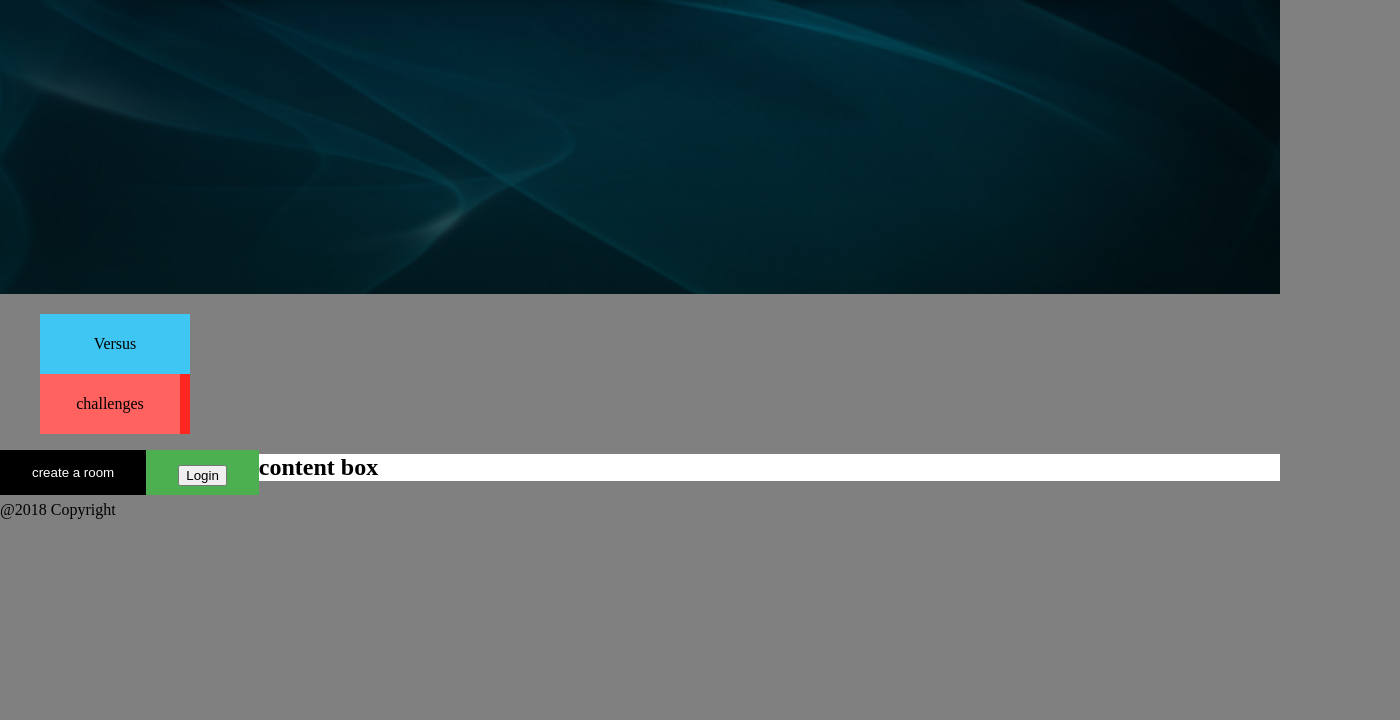
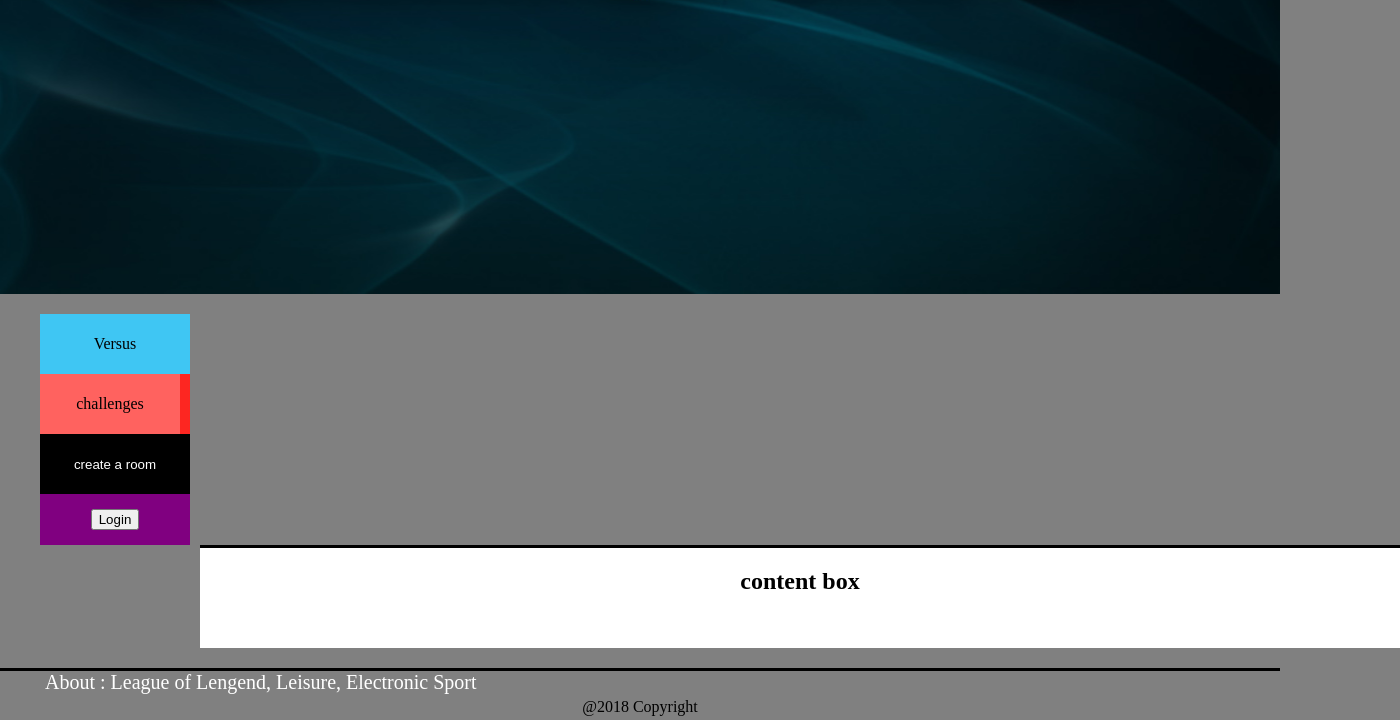
Before and after one commit to billy7038862/billy, a plain HTML site: page LOL website/lol_html.html in a window 1280 px wide. Shown: the part 559-1279 px from the top of the page, 1400 px wide, since content can reach past the window. Before the commit the page ends 1094 px from the top, so only its background shows below. Drawn offline with nearby package versions, Linux system fonts and the light colour scheme.

Commit message:
layout upadated

```diff
--- a/LOL website/css/styles.css
+++ b/LOL website/css/styles.css
@@ -5,15 +5,15 @@ body{
 }
 
 .top-box{
-
-
-	left: 30%;
 	width:100%;
 	min-width: 100%
 
 }
 
+
+
 .nav{
+
 	width:190px;
 
 	}
@@ -22,6 +22,8 @@ body{
 
 	list-style: none;
 }
+
+
 
 div.main{
 	height: 60px;
@@ -65,30 +67,66 @@ li.blue-color ul.subs li a:hover{
 	color:#FFF;
 
 }
-.content-box{
+.content {
 	background-color: white;
 	margin-left:200px;
-	height: auto;
+	height: 100px;
+	width:1200px;
 	max-width: 100%;
 	max-height: 100%;
+	border-top:solid;
+	text-align: center;
+	margin-bottom: 20px;
+
+
 
 }
 
-.side button{
-	float: left;
+.nav button{
+	margin-left: 40px;
 	background-color: black;
 	color: white;
 	padding: 15px 32px;
 	border: none;
+	width:150px;
+	height:60px;
 
 }
 
-.side form{
-	float: left;
-	background-color: #4CAF50;
+.nav form{
+	background-color: purple;
+
 	color: white;
 	padding: 15px 32px;
-	height: 15px;
+	text-align: center;
+
+	margin-left: 40px;
+}
+
+.side {
+
+
 
 
 }
+
+.footer p{
+	text-align: center;
+	margin:0;
+	padding:4px;
+
+
+}
+
+.footer tag {
+	padding: 10px 5px;
+	margin-left: 40px;
+	color:white;
+	font-size:  20px;
+
+
+}
+.footer{
+	border-top: solid;
+
+}
--- a/LOL website/login.html
+++ b/LOL website/login.html
@@ -5,6 +5,7 @@
   	<!-- <link href="css/styles.css" rel="stylesheet" /> -->
   	<link href="css/styles.css" rel="stylesheet" />
   	<link href="css/signin.css" rel="stylesheet">
+  	<script src="http://code.jquery.com/jquery-3.2.1.min.js" ></script>
     <meta charset="utf-8">
     <title>LOL約戰區</title>
 
@@ -39,10 +40,10 @@
 
 
 
-<div id="id01" class="modal">
-  <span onclick="document.getElementById('id01').style.display='none'" class="close" title="Close Modal">&times;</span>
+	<div id="id01" class="modal" style="display: none;">
+  <span onclick="document.getElementById('id01').style.display='none'" class="close" title="Close Modal" style="float: right;">&times;</span>
   <form class="modal-content" action="/action_page.php">
-    <div class="container">
+    <div class="container2">
       <h1>Sign Up</h1>
       <p>Please fill in this form to create an account.</p>
       <hr>
@@ -58,13 +59,13 @@
       <label>
         <input type="checkbox" checked="checked" name="remember" style="margin-bottom:15px"> Remember me
       </label>
-      <button type="submit" class="signupbtn">Sign Up</button>
+
       <p>By creating an account you agree to our <a href="#" style="color:dodgerblue">Terms & Privacy</a>.</p>
+		<button type="submit" class="signupbtn">Sign Up</button>
 
-      <div class="clearfix">
         <button type="button" onclick="document.getElementById('id01').style.display='none'" class="cancelbtn">Cancel</button>
 
-      </div>
+
     </div>
   </form>
 </div>
--- a/LOL website/lol_html.html
+++ b/LOL website/lol_html.html
@@ -13,8 +13,9 @@
   <body>
     <img class = "top-box " src="images/lol.jpg" alt="LOL" height="853" width="1180">
 
+
 	<div class="nav">
-    <ul>
+    <ul style="margin-bottom:0">
     	<li class="blue-color">
     			<div class="main">Versus</div>
     			<ul class="subs">
@@ -30,37 +31,51 @@
     		</ul>
     	</li>
 	</ul>
-</div>
-
-		<div class="side">
 
 	<button id="create">
     		<span>create a room </span>
     	</button>
+
     	<form action="login.html">
     	<input type="submit" value="Login" />
 		</form>
+
 	</div>
-
-    <div class="content-box">
+<div class="content">
 			<h2>content box</h2>
 		</div>
 
-    <div class="footer">
-    	<p>@2018 Copyright</p>
-    </div>
+
+
+
+
+
+
+
+
+
+
+
 
     <script type="text/javascript">
 	$(function() {
 		$("ul.subs").hide();
-		$("div.main").click(function(){
+			$("div.main").click
+				(function(){
 				$("ul.subs").slideUp();
-			if($("+ul",this).css("display")=="none"){
+				if($("+ul",this).css("display")=="none")
+				{
 				$("+ul",this).slideDown();
 				}
 
 	});
 });
 </script>
+
   </body>
+
+  <div class="footer">
+  		<tag>About : League of Lengend, Leisure, Electronic Sport</tag>
+    	<p>@2018 Copyright</p>
+    </div>
 </html>
```
Also changed, not shown: LOL website/css/signin.css (+28 -5 lines). Lines whose indentation alone changed are shown as unchanged.
